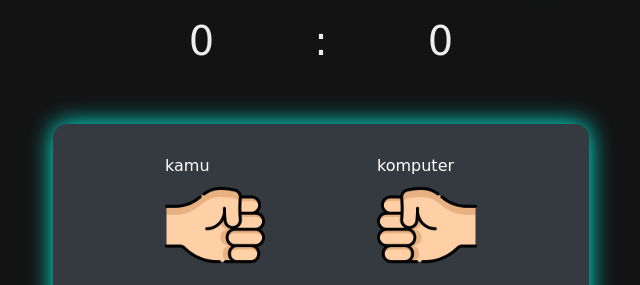
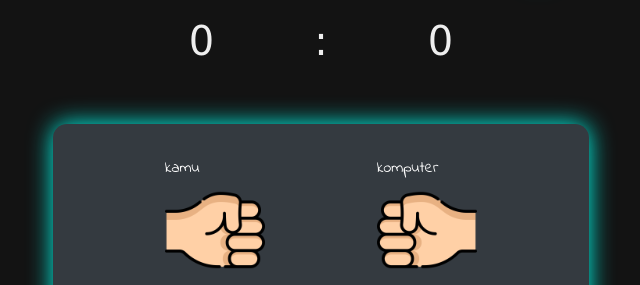
Before and after one commit to shinkoushi/batu-kertas-gunting-game, a plain HTML site: page index.html in a window 1280 px wide. Shown: the part 98-383 px from the top of the page, without its empty margins (319-959 px from the left). Drawn offline with Linux system fonts and the light colour scheme; a web font is replaced by a local one.

Commit message:
style.css

```diff
--- a/style.css
+++ b/style.css
@@ -1,7 +1,7 @@
 /* Import Google font - Poppins */
 @import url("https://fonts.googleapis.com/css2?family=Poppins:wght@200;300;400;500;600;700&display=swap");
 @import url('https://fonts.googleapis.com/css2?family=Frijole&display=swap');
-@import url('https://fonts.googleapis.com/css2?family=Caveat:wght@400..700&display=swap');
+@import url('https://fonts.googleapis.com/css2?family=Indie+Flower&display=swap');
 
 * {
   margin: 0;
@@ -45,7 +45,7 @@ body {
 }
 .nama__pemain{
   color: white;
-  font-family: cursive;
+  font-family: "Indie Flower", cursive;
 }
 .container {
   padding: 2rem 7rem;
@@ -53,6 +53,7 @@ body {
   background: #343a40;
   box-shadow: 0 0 25px #00ffee;
   font-family: "Poppins", sans-serif;
+  width: 600wh;
 
 }
 .container:hover{
```
